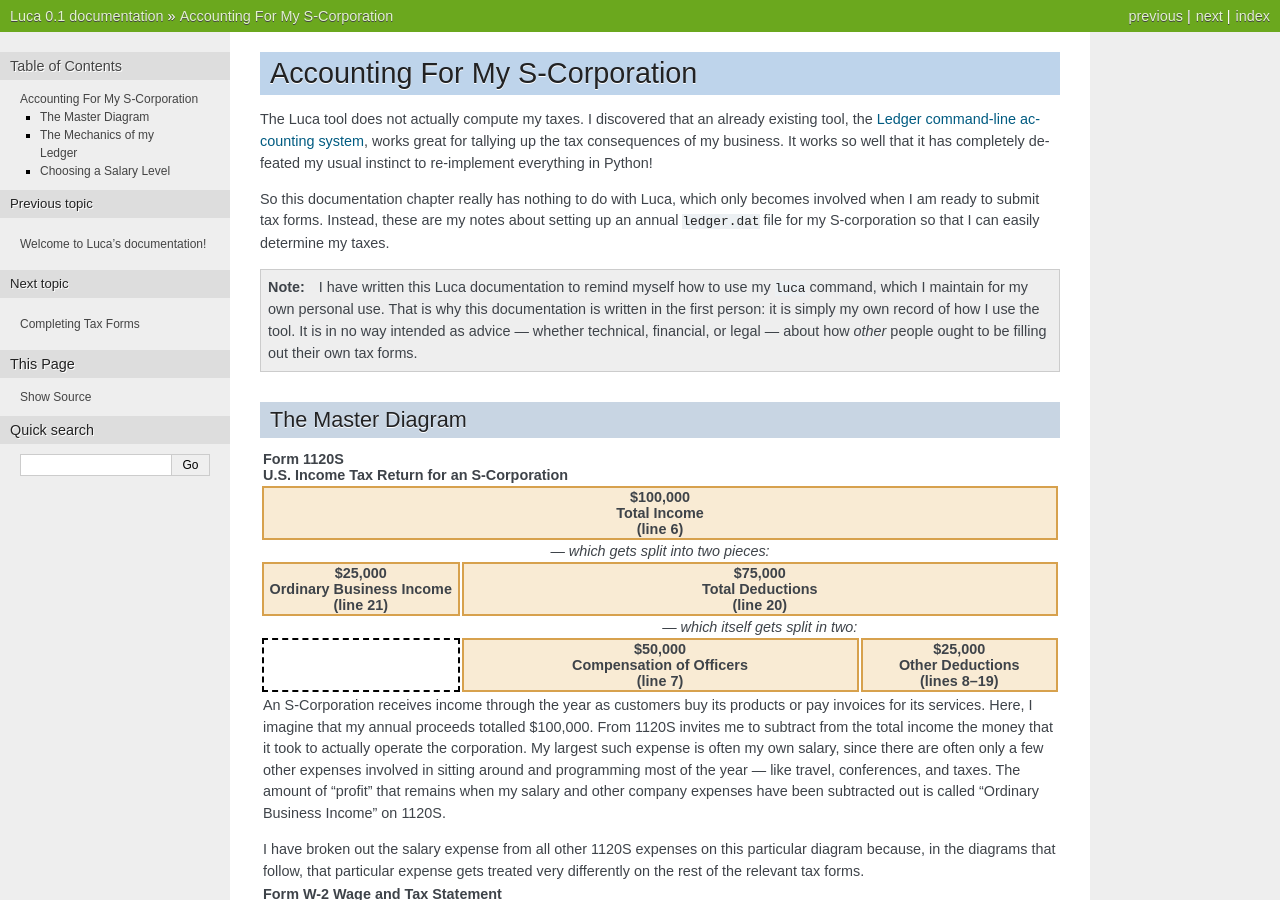
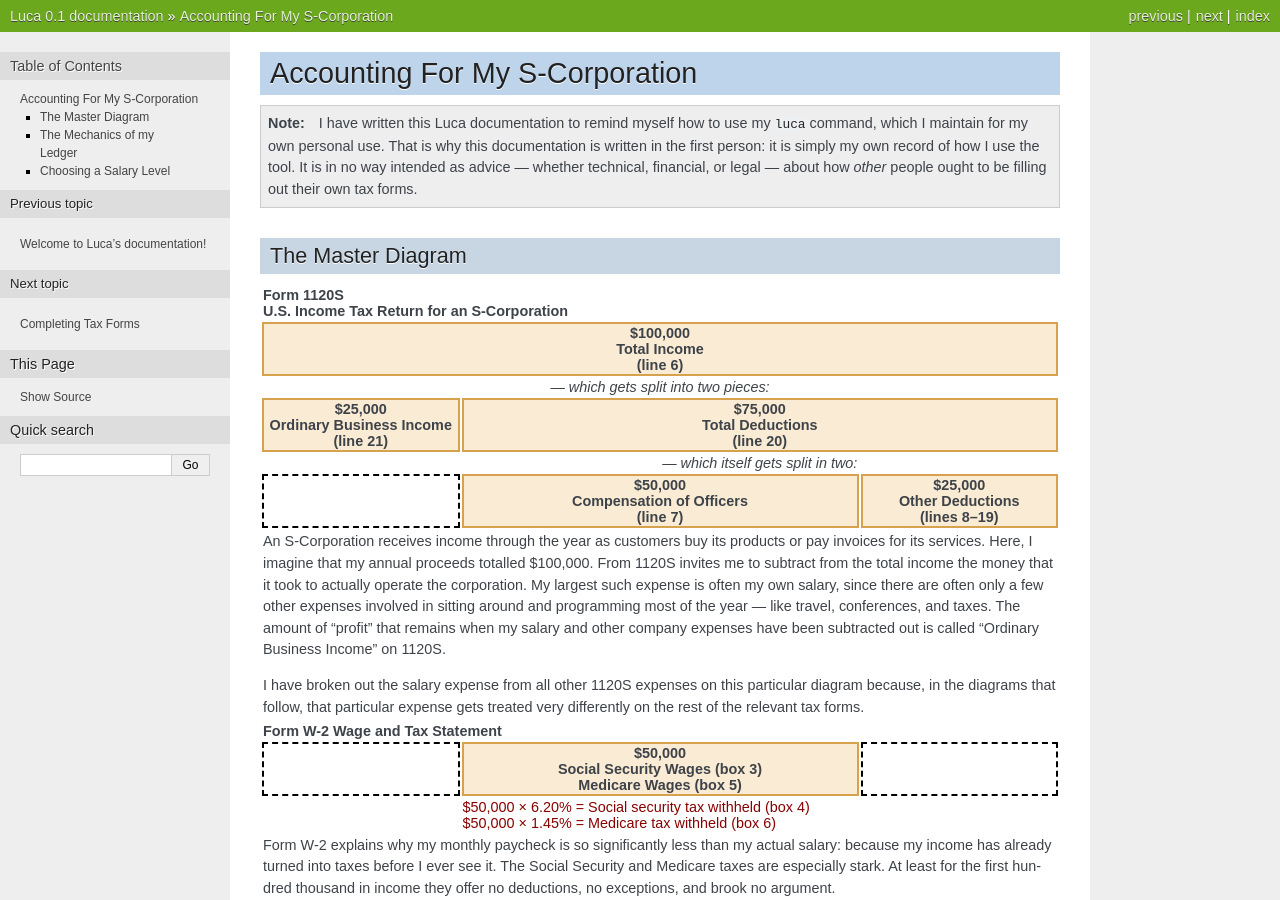
Before and after one commit to brandon-rhodes/luca, a Sphinx documentation site: the page built from luca/docs/s-corporation.rst, in a window 1280 px wide and 900 px high. Built offline with Sphinx 7.4.7, drawn with Linux system fonts in a browser that asks for light colours.

Commit message:
Remove two overly apologetic paragraphs

```diff
--- a/luca/docs/s-corporation.rst
+++ b/luca/docs/s-corporation.rst
@@ -1,18 +1,6 @@
 
 Accounting For My S-Corporation
 ===============================
-
-The Luca tool does not actually compute my taxes.
-I discovered that an already existing tool,
-the `Ledger command-line accounting system <http://www.ledger-cli.org/>`_,
-works great for tallying up the tax consequences of my business.
-It works so well that it has completely defeated my usual instinct
-to re-implement everything in Python!
-
-So this documentation chapter really has nothing to do with Luca,
-which only becomes involved when I am ready to submit tax forms.
-Instead, these are my notes about setting up an annual ``ledger.dat``
-file for my S-corporation so that I can easily determine my taxes.
 
 .. note::
 
```
